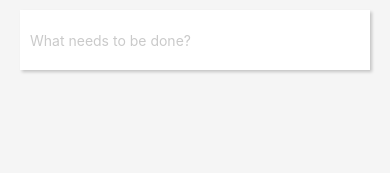
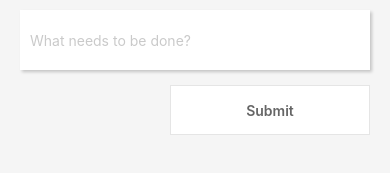
Before and after one commit to thinkswan/react-native-todo-app, a React Native app: screen / in a window 390 px wide. Shown: the part 217-390 px from the top of the page. Built offline with nearby package versions, Linux system fonts and the light colour scheme.

Commit message:
feat: add Button to save todos

```diff
--- a/App.js
+++ b/App.js
@@ -1,12 +1,35 @@
 import React, { useState } from 'react';
 import { SafeAreaView, ScrollView, StyleSheet, View } from 'react-native';
+import Button from './src/components/Button';
 import Heading from './src/components/Heading';
 import TextInput from './src/components/TextInput';
+
+let todoIndex = 0;
 
 const App = () => {
   const [inputValue, setInputValue] = useState('');
   const [todos, setTodos] = useState([]);
   const [type, setType] = useState('All');
+
+  const submitTodo = () => {
+    if (inputValue.trim().length === 0) {
+      console.warn('TextInput: inputValue is empty');
+      return;
+    }
+
+    const todo = {
+      id: todoIndex,
+      title: inputValue,
+      complete: false,
+    };
+
+    todoIndex += 1;
+
+    setTodos([...todos, todo]);
+    setInputValue('');
+
+    console.log(`Successfully added todo: ${todo} ${JSON.stringify(todo)}`);
+  };
 
   return (
     <SafeAreaView style={styles.container}>
@@ -17,6 +40,7 @@ const App = () => {
             inputValue={inputValue}
             onChange={value => setInputValue(value)}
           />
+          <Button onSubmit={submitTodo} />
         </View>
       </ScrollView>
     </SafeAreaView>
--- /dev/null
+++ b/src/components/Button.js
@@ -0,0 +1,38 @@
+import React from 'react';
+import { StyleSheet, Text, TouchableHighlight, View } from 'react-native';
+
+const Button = ({ onSubmit }) => (
+  <View style={styles.buttonContainer}>
+    <TouchableHighlight
+      style={styles.button}
+      underlayColor="#efefef"
+      onPress={onSubmit}>
+      <Text style={styles.submit}>Submit</Text>
+    </TouchableHighlight>
+  </View>
+);
+
+const styles = StyleSheet.create({
+  buttonContainer: {
+    alignItems: 'flex-end',
+  },
+  button: {
+    justifyContent: 'center',
+    alignItems: 'center',
+    backgroundColor: '#fff',
+    borderWidth: 1,
+    borderColor: 'rgba(0, 0, 0, 0.1)',
+    marginTop: 15,
+    marginRight: 20,
+    paddingLeft: 20,
+    paddingRight: 20,
+    width: 200,
+    height: 50,
+  },
+  submit: {
+    fontWeight: '600',
+    color: '#666',
+  },
+});
+
+export default Button;
```
